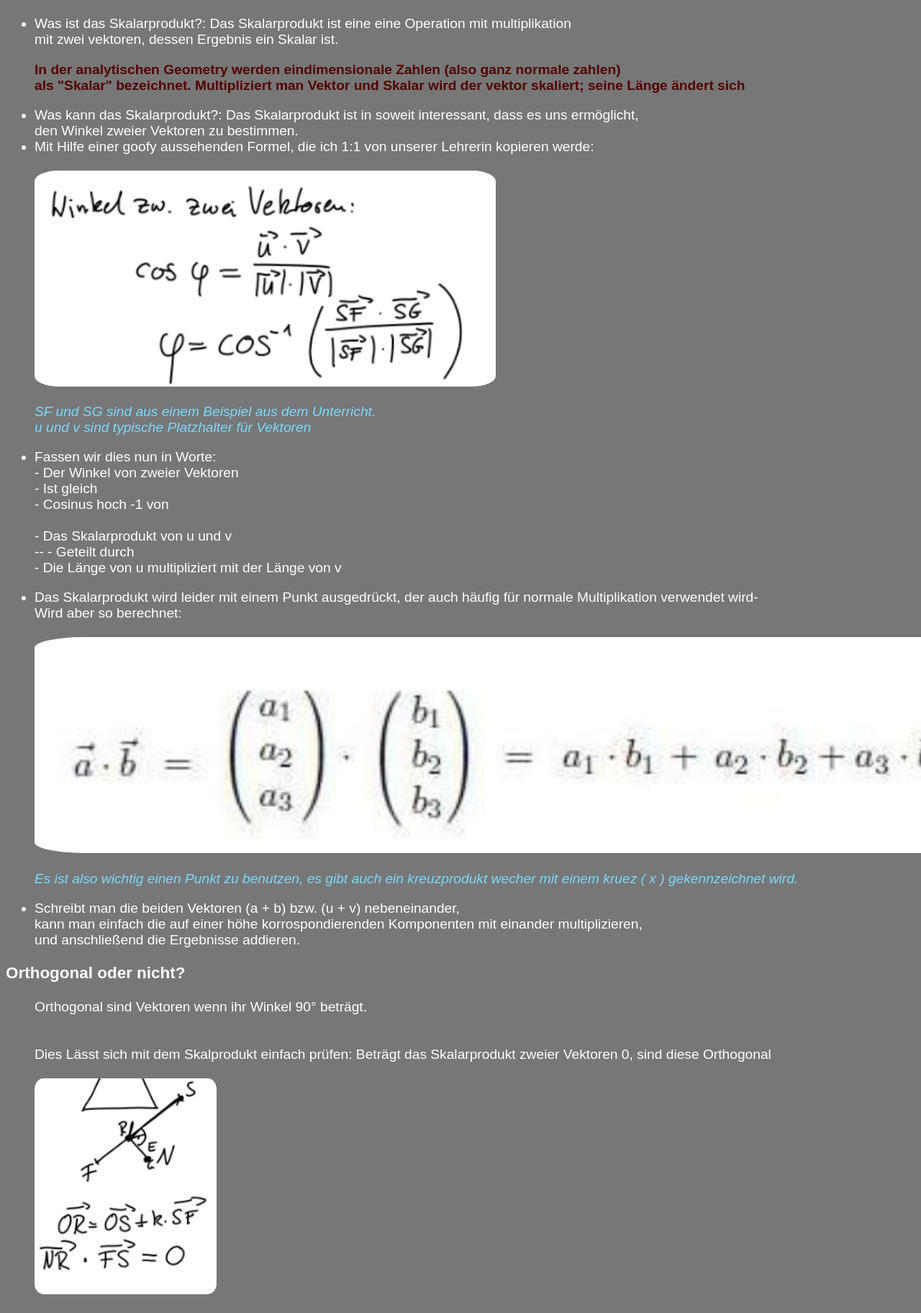
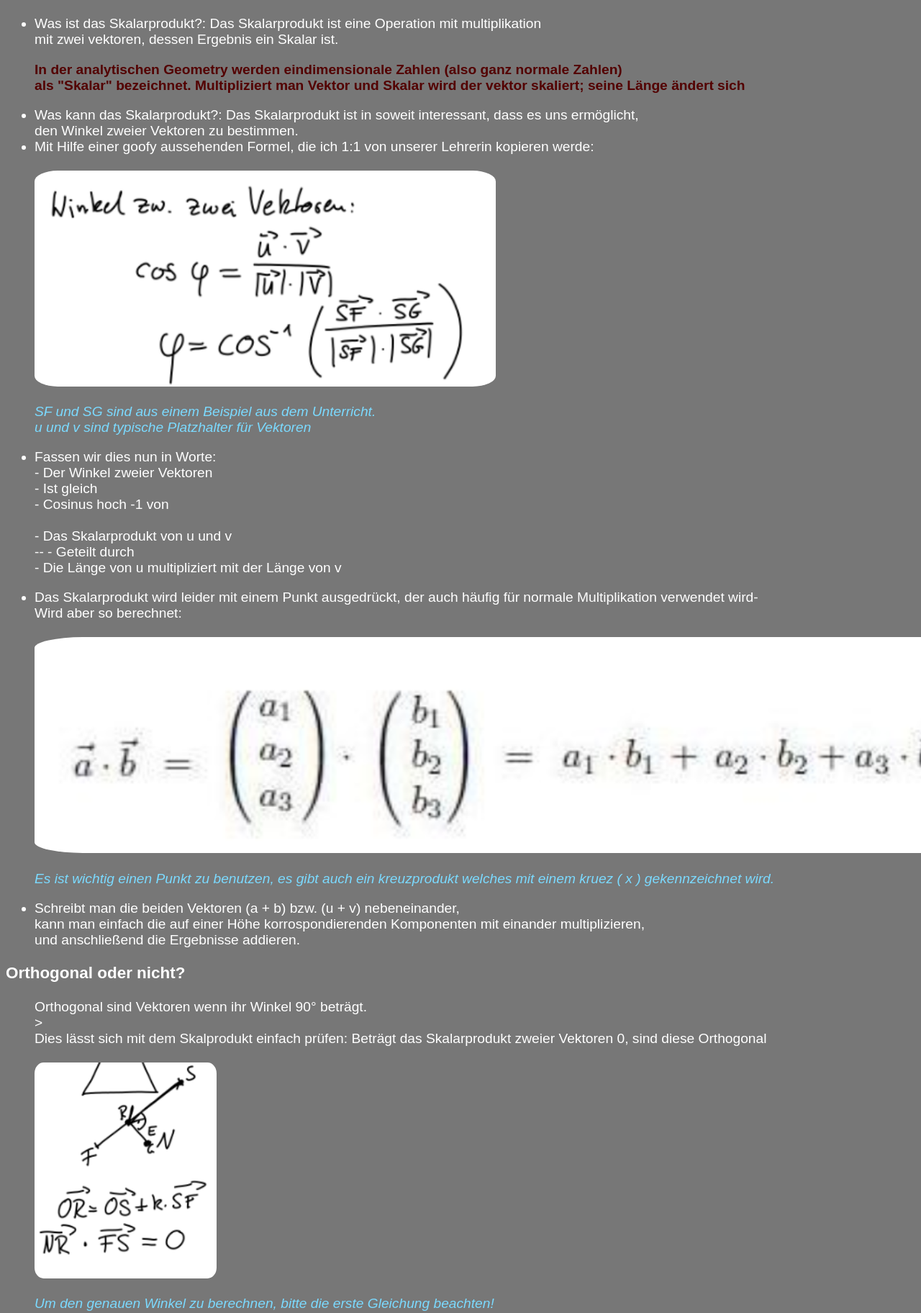
Before and after one commit to learning-thing/Mathe-Vorbereitung, a plain HTML site: page Skalarprodukt.html in a window 1280 px wide. Shown: the part 73-1897 px from the top of the page at 72% size. Drawn offline with Linux system fonts and the light colour scheme.

Commit message:
RECHTSCHREIBUNG UNF ORMLULIERUNG UND SOOO

```diff
--- a/Skalarprodukt.html
+++ b/Skalarprodukt.html
@@ -13,9 +13,9 @@
         </h1>
         <ul>
             <li>
-                Was ist das Skalarprodukt?: Das Skalarprodukt ist eine eine Operation mit multiplikation<br>
+                Was ist das Skalarprodukt?: Das Skalarprodukt ist eine Operation mit multiplikation<br>
                 mit zwei vektoren, dessen Ergebnis ein Skalar ist.
-                <p class="wichtig">In der analytischen Geometry werden eindimensionale Zahlen (also ganz normale zahlen)<br>
+                <p class="wichtig">In der analytischen Geometry werden eindimensionale Zahlen (also ganz normale Zahlen)<br>
                 als "Skalar" bezeichnet. Multipliziert man Vektor und Skalar wird der vektor skaliert; seine Länge ändert sich</p>
             </li>
             <li>
@@ -32,7 +32,7 @@
             </li>
             <li>
                 Fassen wir dies nun in Worte:<br>
-                - Der Winkel von zweier Vektoren<br>
+                - Der Winkel zweier Vektoren<br>
                 - Ist gleich<br>
                 - Cosinus hoch -1 von<br>
                 <br>
@@ -46,24 +46,23 @@
                 Wird aber so berechnet:<br>
                 <br>
                 <img src="img/SkalarProdukt.png"<br>
-                <p class="anmerkung">Es ist also wichtig einen Punkt zu benutzen, es gibt auch ein kreuzprodukt wecher mit einem kruez ( x ) gekennzeichnet wird.</p>
+                <p class="anmerkung">Es ist wichtig einen Punkt zu benutzen, es gibt auch ein kreuzprodukt welches mit einem kruez ( x ) gekennzeichnet wird.</p>
             </li>
             <li>
                 Schreibt man die beiden Vektoren (a + b) bzw. (u + v) nebeneinander, <br>
-                kann man einfach die auf einer höhe korrospondierenden Komponenten mit einander multiplizieren, <br>
+                kann man einfach die auf einer Höhe korrospondierenden Komponenten mit einander multiplizieren, <br>
                 und anschließend die Ergebnisse addieren.
             </li>
         </ul>
         <h3>Orthogonal oder nicht?</h3>
         <ul>
-            Orthogonal sind Vektoren wenn ihr Winkel 90° beträgt.<br>
+            Orthogonal sind Vektoren wenn ihr Winkel 90° beträgt.<br>>
             <br>
-            <br>
-            Dies Lässt sich mit dem Skalprodukt einfach prüfen: Beträgt das Skalarprodukt zweier Vektoren 0, sind diese Orthogonal<br>
+            Dies lässt sich mit dem Skalprodukt einfach prüfen: Beträgt das Skalarprodukt zweier Vektoren 0, sind diese Orthogonal<br>
             <br>
             <img src="img/WasIstOrthogonal.png"><br>
             <p class="anmerkung">Um den genauen Winkel zu berechnen, bitte die erste Gleichung beachten!</p>
+        </ul>
 
-        </ul>
     </body>
 </html>
```
Also changed, not shown: Geradengleichung.html (+14 -0 lines), Verbindungsvektor.html (+6 -5 lines).
